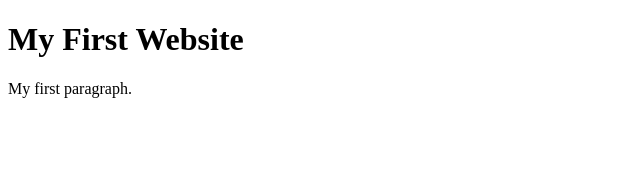
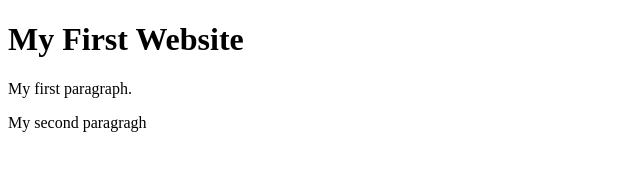
Before and after one commit to Felsoft/codersrank.practise, a website: page index.html in a window 1280 px wide. Shown: the whole page, without its empty margins (0-640 px from the left). Drawn offline with Linux system fonts and the light colour scheme.

Commit message:
added paragraph tag

```diff
--- a/index.html
+++ b/index.html
@@ -7,6 +7,7 @@
 
     <h1>My First Website</h1>
     <p>My first paragraph.</p>
+    <p>My second paragragh</p>
 
   </body>
 </html>
```
